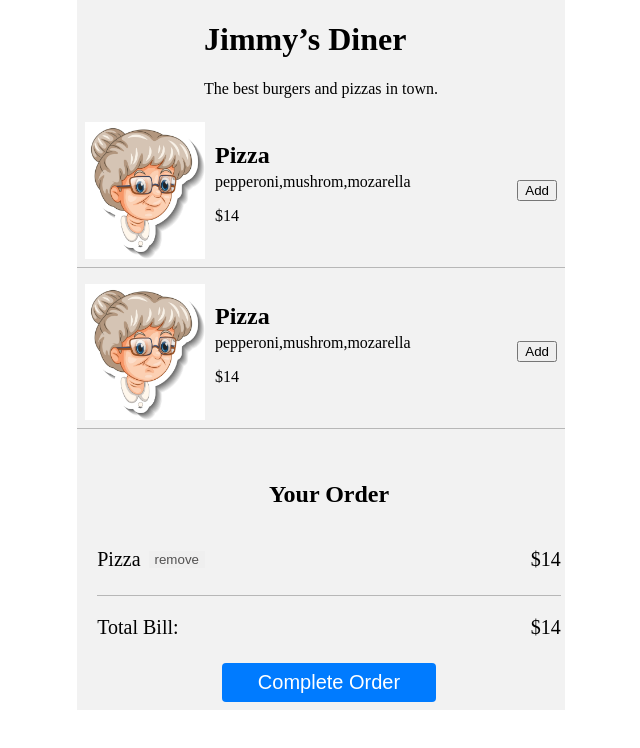
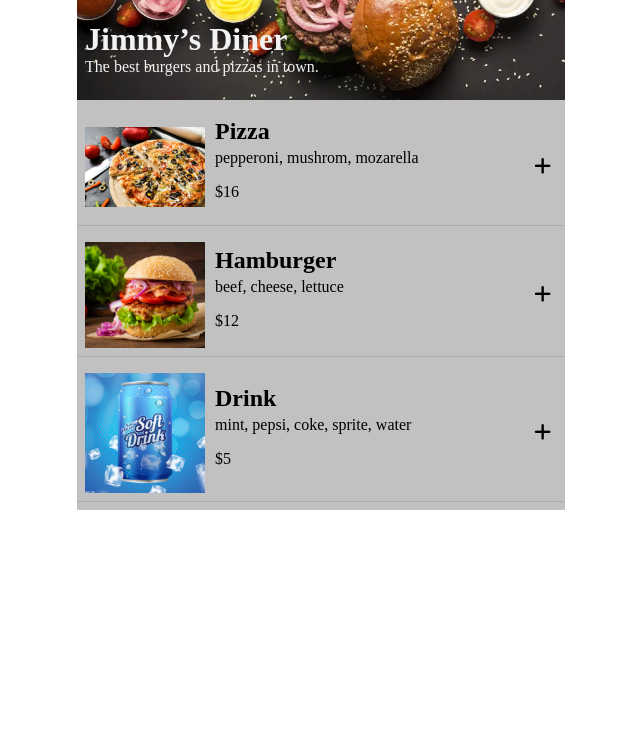
Before and after one commit to saadat309/Product-Ordering-Page, a plain HTML site: page index.html in a window 1280 px wide. Shown: the whole page, without its empty margins (319-959 px from the left). Drawn offline with Linux system fonts and the light colour scheme.

Commit message:
4th commit

```diff
--- a/data.js
+++ b/data.js
@@ -2,22 +2,25 @@ export const menuArray = [
   {
     name: "Pizza",
     ingredients: ["pepperoni", "mushrom", "mozarella"],
+    image: "images/pizza.webp",
+    altText: "pizza",
+    price: 16,
     id: 0,
-    price: 14,
-    emoji: "🍕",
   },
   {
     name: "Hamburger",
     ingredients: ["beef", "cheese", "lettuce"],
+    image: "images/burger.webp",
+    altText: "burger",
     price: 12,
-    emoji: "🍔",
     id: 1,
   },
   {
-    name: "Beer",
-    ingredients: ["grain, hops, yeast, water"],
-    price: 12,
-    emoji: "🍺",
+    name: "Drink",
+    ingredients: ["mint", "pepsi", "coke", "sprite", "water"],
+    image: "images/drink.jpg",
+    altText: "drink",
+    price: 5,
     id: 2,
   },
 ];
--- a/index.html
+++ b/index.html
@@ -5,6 +5,13 @@
     <meta name="viewport" content="width=device-width, initial-scale=1.0" />
     <title>Restaurant Ordering Page</title>
     <link rel="stylesheet" href="styles.css" />
+    <link
+      rel="stylesheet"
+      href="https://cdnjs.cloudflare.com/ajax/libs/font-awesome/6.7.2/css/all.min.css"
+      integrity="sha512-Evv84Mr4kqVGRNSgIGL/F/aIDqQb7xQ2vcrdIwxfjThSH8CSR7PBEakCr51Ck+w+/U6swU2Im1vVX0SVk9ABhg=="
+      crossorigin="anonymous"
+      referrerpolicy="no-referrer"
+    />
   </head>
   <body>
     <main class="main">
@@ -12,41 +19,18 @@
         <h1>Jimmy’s Diner</h1>
         <p>The best burgers and pizzas in town.</p>
       </header>
-      <section class="manu">
-        <article class="item">
-          <img src="images\pizza.jpg" alt="Pizza" class="item-img" />
-          <div class="item-desc">
-            <h2>Pizza</h2>
-            <p>pepperoni,mushrom,mozarella</p>
-            <p>$14</p>
-          </div>
-          <button class="item-add-btn">Add</button>
-        </article>
-        <article class="item">
-          <img src="images\pizza.jpg" alt="Pizza" class="item-img" />
-          <div class="item-desc">
-            <h2>Pizza</h2>
-            <p>pepperoni,mushrom,mozarella</p>
-            <p>$14</p>
-          </div>
-          <button class="item-add-btn">Add</button>
-        </article>
-      </section>
-      <section class="checkout">
+      <section class="menu" id="menu"></section>
+      <section class="checkout" id="checkout">
         <h2>Your Order</h2>
-        <div class="checkout-item">
-          <p>Pizza</p>
-          <button id="remove-btn">remove</button>
-          <p class="price">$14</p>
-        </div>
+        <div id="order-div"></div>
         <div class="total">
           <p>Total Bill:</p>
-          <p class="tprice">$14</p>
+          <p class="tprice">$33</p>
         </div>
         <button id="order-btn">Complete Order</button>
       </section>
     </main>
-    <div class="modal">
+    <section class="modal" id="modal">
       <div class="modal-content">
         <form class="payment-form" id="payment-form">
           <h2>Enter Card Details</h2>
@@ -90,7 +74,7 @@
           </div>
         </form>
       </div>
-    </div>
+    </section>
     <script type="module" src="script.js"></script>
   </body>
 </html>
--- a/script.js
+++ b/script.js
@@ -1,2 +1,65 @@
 import { menuArray } from "./data.js";
-console.log(menuArray);
+
+// Display elements
+let menuEl = document.getElementById("menu");
+let checkoutEl = document.getElementById("checkout");
+let orderDiv = document.getElementById("order-div");
+let modalEl = document.getElementById("modal");
+
+document.addEventListener("click", function (e) {
+  if (e.target.dataset.additem) {
+    handleAddItem(e.target.dataset.additem);
+  }
+});
+
+function handleAddItem(itemId) {
+  let targetItemObj = menuArray.find(function (item) {
+    if (item.id === parseInt(itemId)) {
+      return item;
+    }
+  });
+  if (targetItemObj) {
+    checkoutEl.style.display = "flex";
+    orderDiv.innerHTML += checkoutItem();
+  }
+  function checkoutItem() {
+    let orderDivHtml = "";
+    orderDivHtml = `
+    <article class="checkout-item" id="checkout-item">
+            <p>${targetItemObj.name}</p>
+            <button class="plus-btn">
+              <i class="fa-sharp fa-solid fa-plus"></i>
+            </button>
+            <p class="quantity">1</p>
+            <button class="minus-btn">
+              <i class="fa-sharp fa-solid fa-minus"></i>
+            </button>
+            <p class="price">$${targetItemObj.price}</p>
+    </article>
+  `;
+    return orderDivHtml;
+  }
+}
+
+function renderfunction(arr) {
+  let menuHtml = arr
+    .map(function (item) {
+      return `<article class="item" id="item">
+        <img src=${item.image} alt="${item.altText}" class="item-img" />
+        <div class="item-desc">
+          <h2>${item.name}</h2>
+          <p>${item.ingredients.join(`, `)}</p>
+          <p>$${item.price}</p>
+        </div>
+        <button class="item-add-btn">
+          <i class="fa-sharp fa-solid fa-plus" id="item-add-btn" data-additem="${
+            item.id
+          }"></i>
+        </button>
+      </article>`;
+    })
+    .join("");
+  return (menuEl.innerHTML = menuHtml);
+}
+
+renderfunction(menuArray);
--- a/styles.css
+++ b/styles.css
@@ -8,19 +8,42 @@ body {
   flex-direction: column;
   justify-content: center;
   align-items: center;
-  background-color: #f2f2f2;
+  background-color: #c2c1c1;
   width: 488px;
   margin: 0 auto;
+  overflow-x: hidden;
+}
+.header {
+  display: flex;
+  flex-direction: column;
+  gap: 0;
+  align-items: start;
+  width: 100%;
+  padding-left: 16px;
+  padding-bottom: 16px;
+  margin-bottom: 8px;
+  background-image: url("images/burger-bg.webp");
+  background-size: cover;
+  background-position: center;
+  color: #f2f2f2;
+}
+.header h1 {
+  margin-bottom: 0px;
+}
+.header p {
+  margin-top: 0px;
+  margin-bottom: 8px;
 }
 /* Manu Section */
 section {
   width: 488px;
   margin: 0 auto;
 }
-.manu {
+.menu {
   display: flex;
   flex-direction: column;
   border-radius: 5px;
+  margin-bottom: 0px;
 }
 .item {
   display: flex;
@@ -29,7 +52,7 @@ section {
   align-items: center;
   margin-bottom: 8px;
   padding: 8px;
-  border-bottom: 1px solid #b7b7b7;
+  border-bottom: 1px solid #afaeae;
 }
 .item-img {
   width: 120px;
@@ -51,49 +74,82 @@ section {
 }
 .item-add-btn {
   margin-left: auto;
+  border: none;
+  font-size: larger;
+  background-color: #c2c1c1;
 }
 
 /* Checkout Section */
 
 .checkout {
-  display: flex;
+  display: none;
   flex-direction: column;
   align-items: center;
-  margin-top: 16px;
-  padding: 8px;
+  margin: 0;
+  margin-top: 4px;
+  padding: 4px;
   border: none;
   border-radius: 4px;
 }
 .checkout p {
-  font-size: 20px;
+  font-size: 16px;
+  margin-top: 2px;
+  margin-left: 8px;
 }
 .checkout-item {
   display: flex;
   align-items: center;
-  width: 95%;
+  gap: 8px;
+  width: 100%;
 }
-.checkout-item .price {
-  margin-left: auto;
+#order-div {
+  display: flex;
+  flex-direction: column;
+  align-items: center;
+  gap: 8px;
+  width: 100%;
 }
-#remove-btn {
+.plus-btn {
   margin-left: 8px;
   border: none;
   cursor: pointer;
   color: #525151;
+  background-color: #c2c1c1;
 }
-#remove-btn:hover {
+.plus-btn:hover {
   color: #000;
+}
+.quantity {
+  border: 1px solid #525151;
+  padding: 0px 2px;
+  background-color: #f0f0f0;
+}
+.minus-btn {
+  margin-left: 4px;
+  border: none;
+  cursor: pointer;
+  color: #525151;
+  background-color: #c2c1c1;
+}
+.minus-btn:hover {
+  color: #000;
+}
+
+.checkout-item .price {
+  margin-left: auto;
+  margin-right: 8px;
 }
 .total {
   margin-top: 4px;
   display: flex;
   align-items: flex-start;
-  width: 95%;
-  border-top: 1px solid #b7b7b7;
+  width: 100%;
+  border-top: 1px solid #575757;
 }
 
 .total .tprice {
   margin-left: auto;
+  margin-right: 8px;
 }
 #order-btn {
   padding: 8px 36px;
@@ -103,6 +159,7 @@ section {
   border-radius: 4px;
   cursor: pointer;
   margin-top: 4px;
+  margin-bottom: 16px;
   font-size: 20px;
   font-weight: 500;
 }
```
Also changed, not shown: images/burger-bg.webp (added), images/burger.webp (added), images/drink.jpg (added), images/pizza.jpg (deleted), images/pizza.webp (added).
